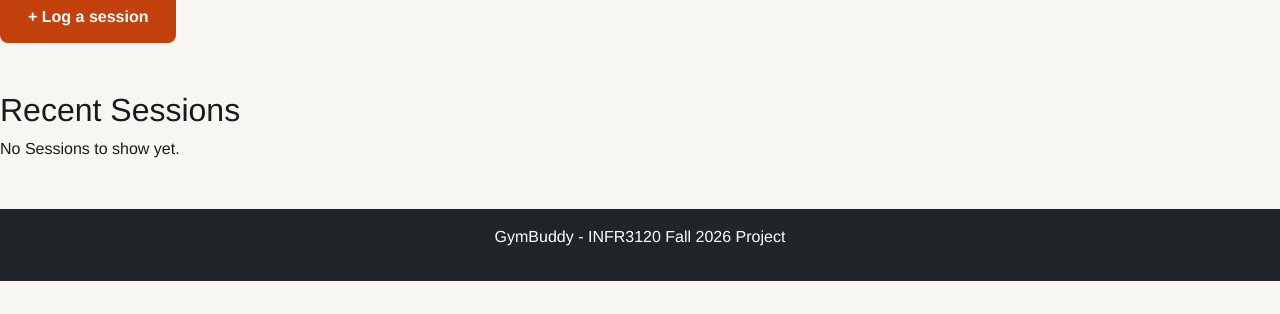
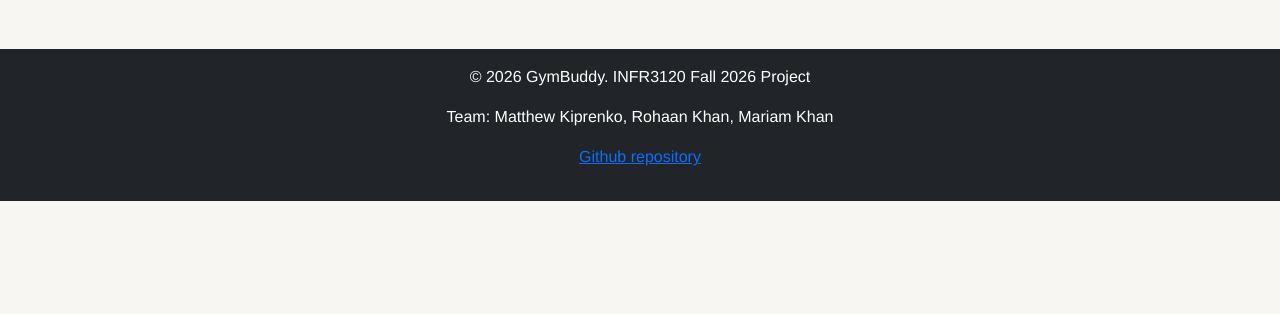
Before and after one commit to pixelspattern/INFR3120-Fall26-Project, a Node server app: page / in a window 1280 px wide. Shown: the part 486-800 px from the top of the page. Run offline with Node 20, Linux system fonts and the light colour scheme.

Commit message:
Add gym logo and update headers/footers

```diff
--- a/views/partials/footer.ejs
+++ b/views/partials/footer.ejs
@@ -1,6 +1,8 @@
 </main>
     <footer class="bg-dark text-white text-center py-3 mt-5">
-        <p> GymBuddy - INFR3120 Fall 2026 Project</p>
+        <p>&copy; 2026 GymBuddy. INFR3120 Fall 2026 Project</p>
+        <p> Team: Matthew Kiprenko, Rohaan Khan, Mariam Khan</p>
+        <p><a href="http://github.com/pixelspattern/INFR3120-Fall26-Project">Github repository</a> </a></p>
     </footer>
 </body>
 </html>
--- a/views/partials/header.ejs
+++ b/views/partials/header.ejs
@@ -10,7 +10,7 @@
     <body>
         <header class="site-header">
             <a href="/" class="brand">
-                <img src="images/logo" alt="GymBuddy Logo">
+                <img src="images/logo.png" alt="GymBuddy Logo" width="60" height="60">
                 <span>GymBuddy</span>
             </a>
             <nav>
@@ -19,4 +19,4 @@
 
             </nav>
         </header>
-    </main>
+    <main>
```
Also changed, not shown: public/images/logo.png (added).
